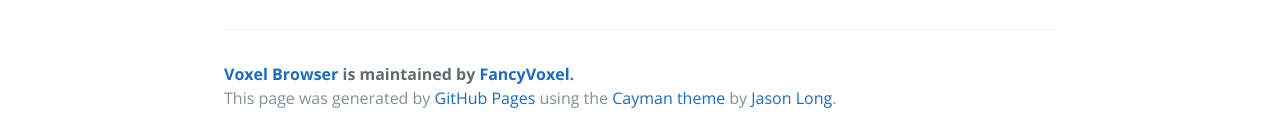
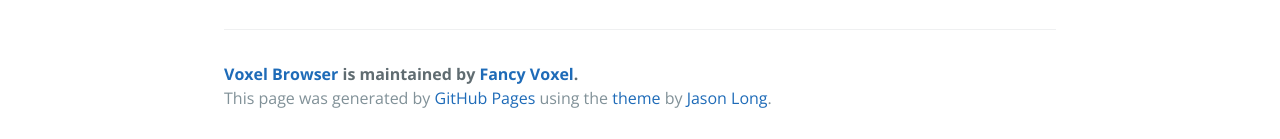
Before and after one commit to FancyVoxel/VoxelBrowser, a plain HTML site: page index.html in a window 1280 px wide. Shown: the part 892-1031 px from the top of the page. Drawn offline with nearby package versions, Linux system fonts and the light colour scheme.

Commit message:
Update index.html

```diff
--- a/index.html
+++ b/index.html
@@ -40,9 +40,9 @@
 <p>Having trouble with Voxel Browser? Check out our <a href="http://fancyvoxel.ml/vBrowser">documentation</a> or <a href="http://fancyvoxel.ml/">contact support</a> and we’ll help you sort it out.</p>
 
       <footer class="site-footer">
-        <span class="site-footer-owner"><a href="https://github.com/FancyVoxel/VoxelBrowser">Voxel Browser </a> is maintained by <a href="https://github.com/FancyVoxel">FancyVoxel</a>.</span>
+        <span class="site-footer-owner"><a href="https://github.com/FancyVoxel/VoxelBrowser">Voxel Browser </a> is maintained by <a href="https://github.com/FancyVoxel">Fancy Voxel</a>.</span>
 
-        <span class="site-footer-credits">This page was generated by <a href="https://pages.github.com">GitHub Pages</a> using the <a href="https://github.com/jasonlong/cayman-theme">Cayman theme</a> by <a href="https://twitter.com/jasonlong">Jason Long</a>.</span>
+        <span class="site-footer-credits">This page was generated by <a href="https://pages.github.com">GitHub Pages</a> using the <a href="https://github.com/jasonlong/cayman-theme">theme</a> by <a href="https://twitter.com/jasonlong">Jason Long</a>.</span>
       </footer>
 
     </section>
```
